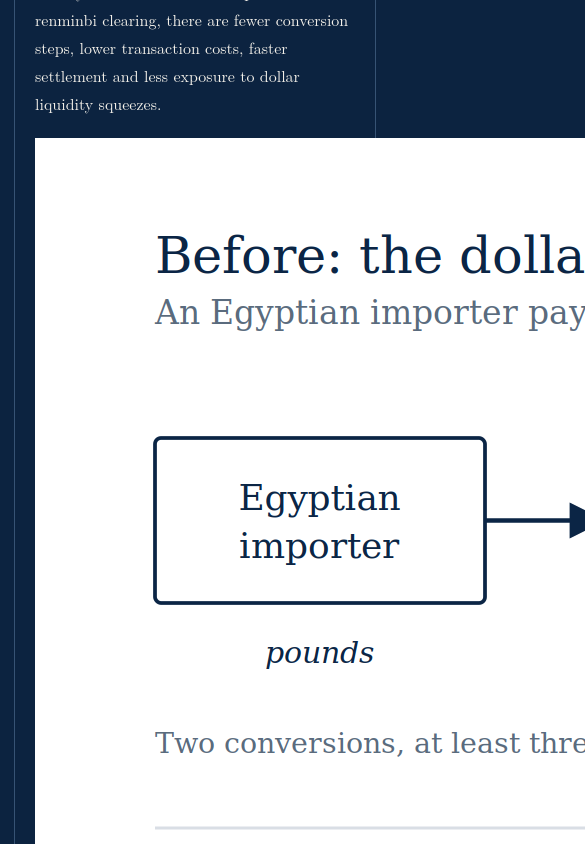
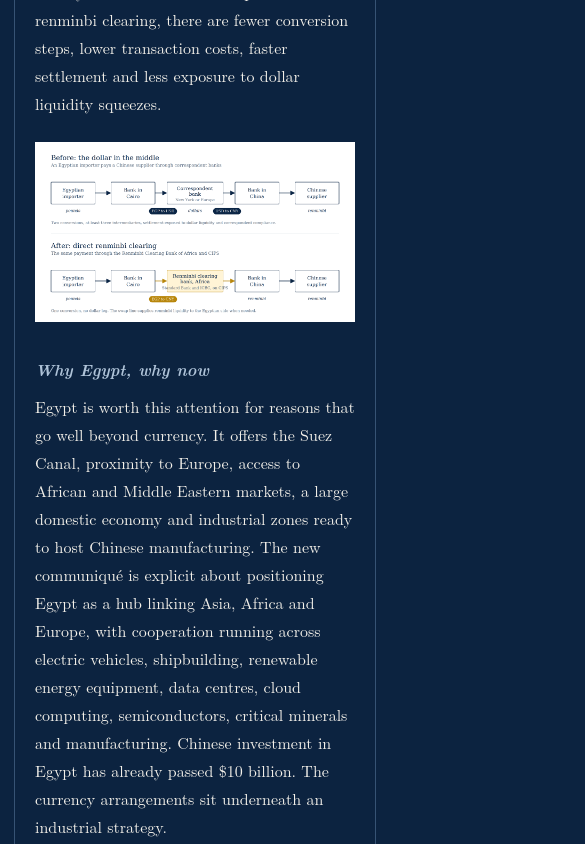
Before and after one commit to institutionalpublicpolicy/website, an Eleventy site: page src/blog-post.njk in a window 390 px wide. Shown: the part 1980-2824 px from the top of the page, 585 px wide, since content can reach past the window. Built offline with nearby package versions, Linux system fonts and the light colour scheme; Eleventy itself is replaced by a stand-in of ours; files that its build step writes are made by us from their sources.

Commit message:
Add responsive styles for images in posts and articles

```diff
--- a/src/style.css
+++ b/src/style.css
@@ -220,3 +220,11 @@ audio { width: 100%; margin: 0.6em 0 0.4em; }
 
 .book-subtitle.lead-sub { font-size: 1.08rem; line-height: 1.5; margin: -0.5em 0 1.6em; }
 @media (max-width: 560px) { .shelf-item { flex-direction: column; } .shelf-cover { flex: none; width: 110px; } }
+.post img,
+article img,
+main img {
+  max-width: 100%;
+  height: auto;
+  display: block;
+  margin: 1.5rem auto;
+}
```
